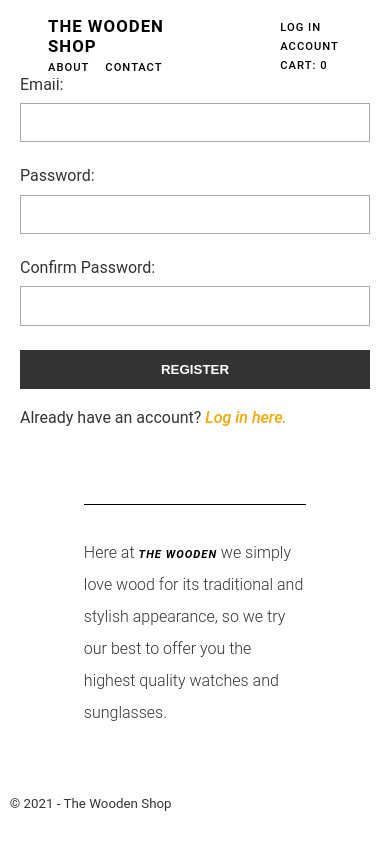
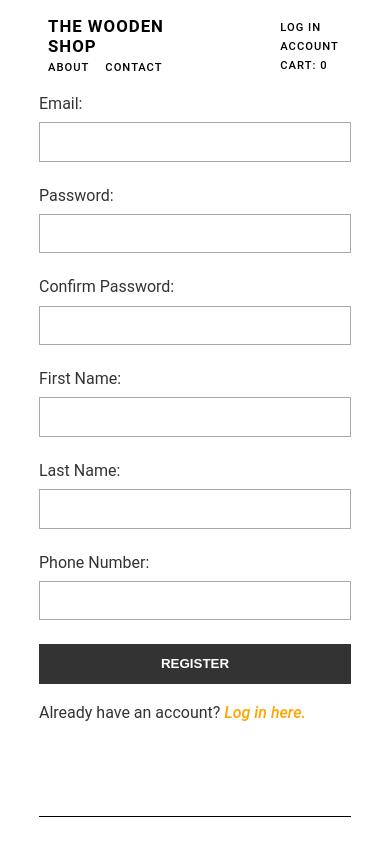
Before and after one commit to cmioveanu/full-stack-e-commerce-front, a React (Create React App) app: page /register in a window 390 px wide. Shown: the top 844 px of the page. Built offline with nearby package versions, Linux system fonts and the light colour scheme.

Commit message:
update register component

```diff
--- a/src/App.css
+++ b/src/App.css
@@ -63,3 +63,12 @@ button:hover {
   border-color: orange;
   cursor: pointer;
 }
+
+
+/* Media Queries */
+
+@media (max-width: 700px) {
+  .limitedWidth {
+    padding: 10%;
+  }
+}
--- a/src/features/Footer/Footer.module.css
+++ b/src/features/Footer/Footer.module.css
@@ -16,3 +16,15 @@
     font-style: italic;
     font-weight: bold;
 }
+
+
+/* Media Queries*/
+@media (max-width: 630px) {
+    .footer {
+        padding: 10%;
+    }
+    .footer p {
+        width: 100%;
+        margin-top: 0;
+    }
+}
--- a/src/features/Header/Header.js
+++ b/src/features/Header/Header.js
@@ -6,7 +6,7 @@ import { Link } from "react-router-dom";
 export const Header = (props) => {
 
     const logMeOut = async () => {
-        await fetch('http://localhost:8080/account/logout', {
+        await fetch('api/account/logout', {
             credentials: 'include'
         });
         props.setName("");
--- a/src/features/Login/Login.js
+++ b/src/features/Login/Login.js
@@ -16,7 +16,7 @@ export const Login = () => {
     const history = useHistory();
 
     if (loggedIn) {
-        return <Redirect to="/workout" />;
+        return <Redirect to="/account" />;
     }
 
 
--- a/src/features/Login/Login.module.css
+++ b/src/features/Login/Login.module.css
@@ -1,3 +1,7 @@
+.loginContainer {
+    padding: 0;
+}
+
 .loginContainer p {
     color: #333;
     margin-top: 1.2rem;
--- a/src/features/Login/Register.js
+++ b/src/features/Login/Register.js
@@ -7,6 +7,9 @@ export const Register = () => {
     const [username, setUsername] = useState("");
     const [password, setPassword] = useState("");
     const [passwordConfirm, setPasswordConfirm] = useState("");
+    const [firstName, setFirstName] = useState("");
+    const [lastName, setLastName] = useState("");
+    const [phone, setPhone] = useState("");
 
     const [alert, setAlert] = useState("");
 
@@ -23,7 +26,10 @@ export const Register = () => {
                 },
                 body: JSON.stringify({
                     username: username,
-                    password: password
+                    password: password,
+                    firstName: firstName,
+                    lastName: lastName,
+                    phone: phone
                 })
             }).then(res => {
                 if (res.status === 403) {
@@ -39,8 +45,9 @@ export const Register = () => {
     }
 
     return (
-        <section className={styles.registerContainer} onSubmit={handleSubmit} action="">
-            <form>
+        <section className={styles.registerContainer}>
+            <form onSubmit={handleSubmit} action="">
+                <div>
                     <label htmlFor="username">Email:</label>
                     <input id="username" type="email" required
                         onChange={e => setUsername(e.target.value)} />
@@ -50,9 +57,21 @@ export const Register = () => {
                     <label htmlFor="passwordConfirm">Confirm Password:</label>
                     <input id="passwordConfirm" type="password" required
                         onChange={e => setPasswordConfirm(e.target.value)} />
+                </div>
+                <div>
+                    <label htmlFor="firstName">First Name:</label>
+                    <input id="firstName" type="text" required
+                        onChange={e => setFirstName(e.target.value)} />
+                    <label htmlFor="lastName">Last Name:</label>
+                    <input id="lastName" type="text" required
+                        onChange={e => setLastName(e.target.value)} />
+                    <label htmlFor="phoneNumber">Phone Number:</label>
+                    <input id="phoneNumber" type="tel" required
+                        onChange={e => setPhone(e.target.value)} />
                     <button type="submit">Register</button>
                     <p className={styles.alert}>{alert}</p>
                     <p>Already have an account? <Link to="/login">Log in here.</Link></p>
+                </div>
             </form>
 
         </section >
--- a/src/features/Login/Register.module.css
+++ b/src/features/Login/Register.module.css
@@ -1,3 +1,13 @@
+.registerContainer form {
+    max-width: 800px;
+    display: flex;
+    justify-content: space-between;
+}
+
+.registerContainer form div {
+    width: 48%;
+}
+
 .registerContainer p {
     color: #333;
     margin-top: 1.2rem;
@@ -21,3 +31,17 @@
     font-style: italic;
     margin: 0;
 }
+
+
+
+/* Media Queries */
+
+@media (max-width: 630px) {
+    .registerContainer form {
+        flex-wrap: wrap;
+    }
+
+    .registerContainer form div{
+       width: 100%;
+    }
+}
```
Lines whose indentation alone changed are shown as unchanged.
